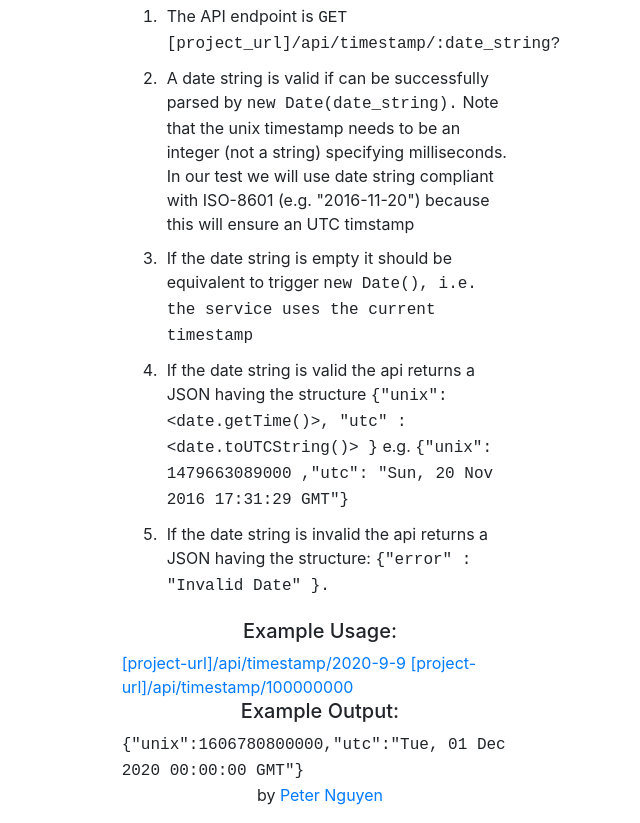
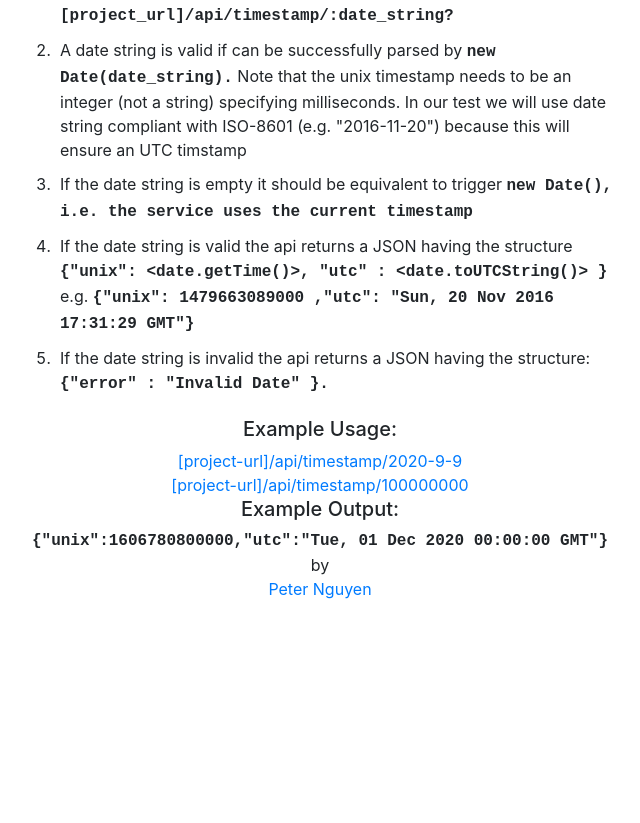
Before and after one commit to petercrackthecode/FCC_TimestampMicroservice, a website: page static/index.html in a window 1280 px wide. Shown: the part 127-950 px from the top of the page, without its empty margins (320-960 px from the left). After the commit the page ends 800 px from the top, so only its background shows below. Drawn offline with nearby package versions, Linux system fonts and the light colour scheme.

Commit message:
project completed.

```diff
--- a/server.js
+++ b/server.js
@@ -10,7 +10,7 @@ let cors = require("cors");
 app.use(cors({ optionSuccessStatus: 200 })); // some legacy browsers choke on 204
 
 // https://expressjs.com/en/starter/static-files.html
-app.use(express.static(path.join(__dirname, "/public")));
+app.use(express.static(path.join(__dirname, "/static")));
 
 // https://expressjs.com/en/starter/basic-routing.html
 app.get("/", (req, res) => {
--- a/static/index.html
+++ b/static/index.html
@@ -1,11 +1,11 @@
 <!DOCTYPE html>
 <html>
     <head>
-        <link href='/style/main.css' type='text/css' rel='stylesheet'>
+        <link href='../style/main.css' type='text/css' rel='stylesheet'>
         <link href="https://stackpath.bootstrapcdn.com/bootstrap/4.4.1/css/bootstrap.min.css" rel="stylesheet" integrity="sha384-Vkoo8x4CGsO3+Hhxv8T/Q5PaXtkKtu6ug5TOeNV6gBiFeWPGFN9MuhOf23Q9Ifjh" crossorigin="anonymous">
     </head>
     <body>
-        <div class='container col-4 offset-4'>
+        <div class='container col-6 offset-3'>
             <h2>API Project: Timestamp Microservice</h2>
             <h3>User stories (WIP):</h3>
             <ol>
@@ -27,7 +27,7 @@
             <a href='http://localhost:8000/api/timestamp/2020-9-9'>[project-url]/api/timestamp/2020-9-9</a>
             <a href='http://localhost:8000/api/timestamp/100000000'>[project-url]/api/timestamp/100000000</a>
             <h5>Example Output:</h5>
-            <span>{"unix":1606780800000,"utc":"Tue, 01 Dec 2020 00:00:00 GMT"}</span>
+            <span style="display: block; text-align: center">{"unix":1606780800000,"utc":"Tue, 01 Dec 2020 00:00:00 GMT"}</span>
             <p>by <a href='https://petercrackthecode.github.io/portfolioPeter'>Peter Nguyen</a></p>
         </div>
     </body>
--- a/static/style/main.css
+++ b/static/style/main.css
@@ -1,4 +1,8 @@
-h2, h3, h5, p {
+body > * {
+    padding: 10px;
+}
+
+h2, h3, h5, p, a {
     display: block;
     text-align: center;
 }
@@ -9,4 +13,5 @@ li {
 
 span {
     font-family: 'Courier New', Courier, sans-serif;
+    font-weight: bold;
 }
```
